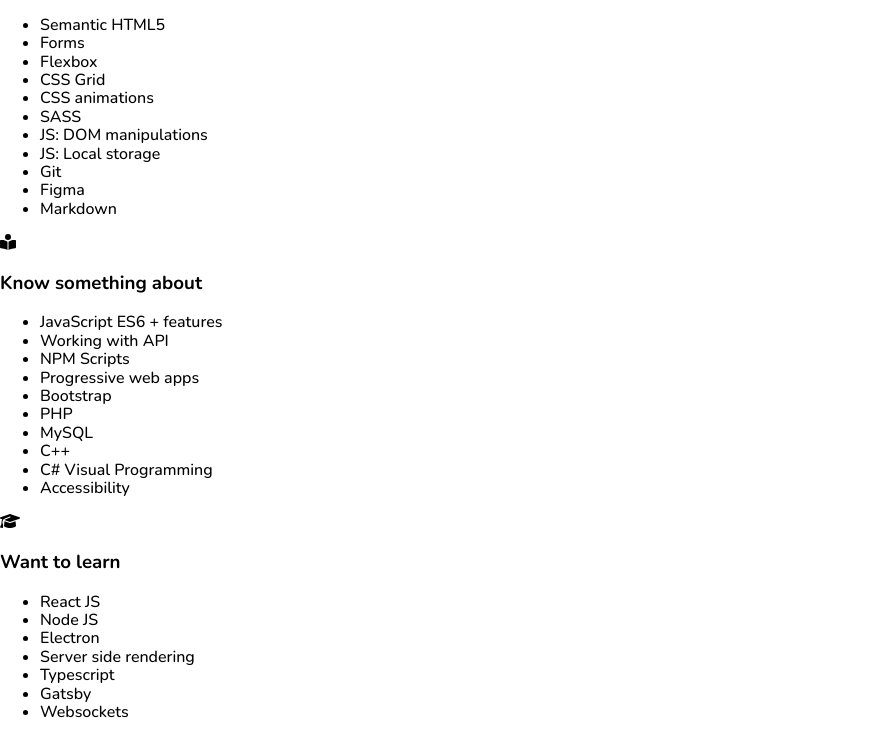
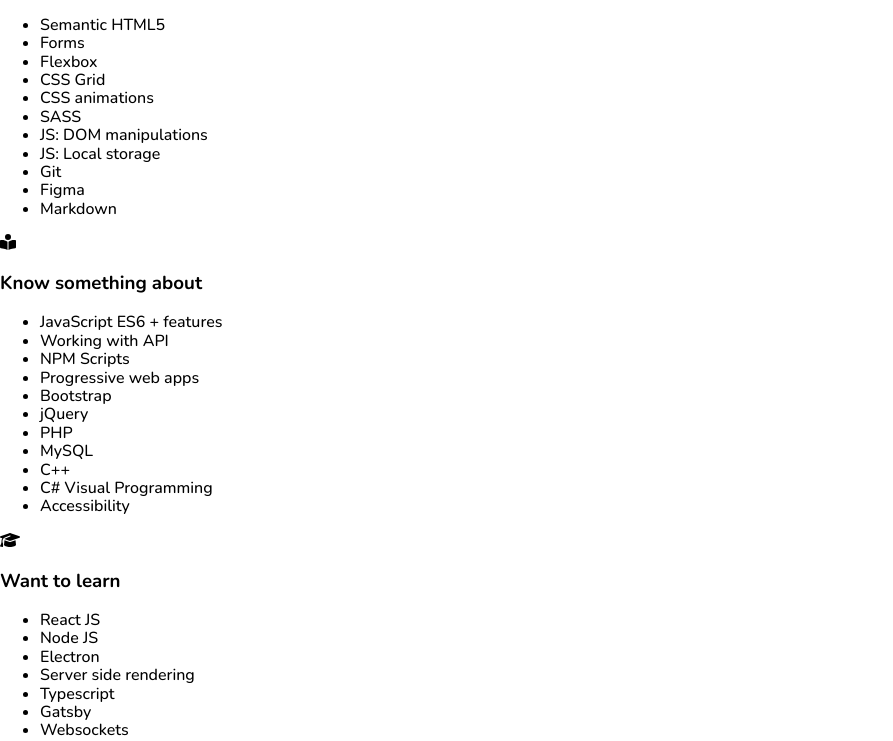
Before and after one commit to MarcinSQL/marcinsql.github.io, a website: page index.html in a window 1280 px wide. Shown: the part 359-1100 px from the top of the page, without its empty margins (0-893 px from the left). Drawn offline with nearby package versions, Linux system fonts and the light colour scheme.

Commit message:
Added more skills to skills sections

```diff
--- a/index.html
+++ b/index.html
@@ -99,6 +99,9 @@
               </li>
               <li class="skillscontainerknow-something-aboutlistitem">
                 Bootstrap
+              </li>
+              <li class="skillscontainerknow-something-aboutlistitem">
+                jQuery
               </li>
               <li class="skillscontainerknow-something-aboutlistitem">PHP</li>
               <li class="skillscontainerknow-something-aboutlistitem">MySQL</li>
```
